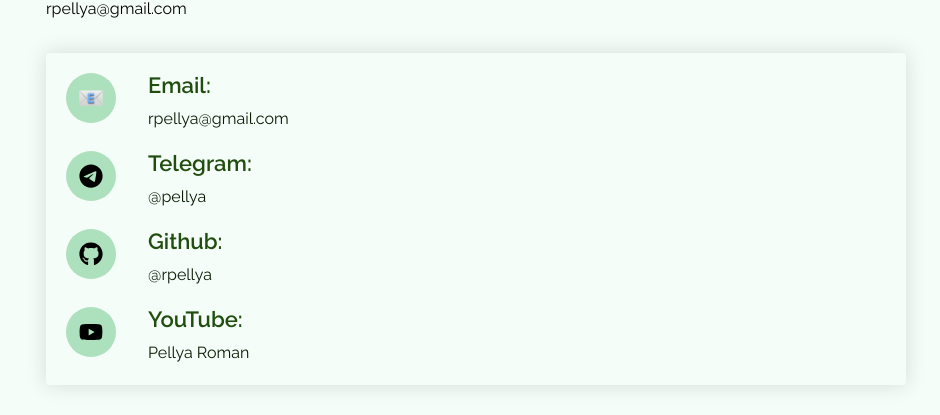
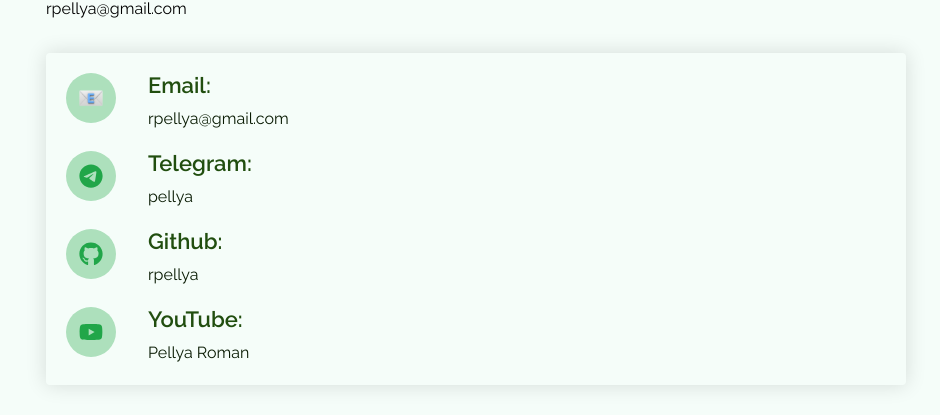
Before and after one commit to rpellya/portfolio, a React (Vite) app: page / in a window 1280 px wide. Shown: the part 2175-2590 px from the top of the page, without its empty margins (314-1254 px from the left). Built offline with nearby package versions, Linux system fonts and the light colour scheme.

Commit message:
Fix contactItem component and for AppLink

```diff
--- a/src/components/Contact/Contact.tsx
+++ b/src/components/Contact/Contact.tsx
@@ -17,6 +17,7 @@ export const Contact: React.FC = () => {
                             icon={i.icon}
                             title={i.label}
                             value={i.value}
+                            link={i.link}
                         />
                     ))}
                 </div>
--- a/src/components/Contact/ContactItemCard/ContactItemCard.module.scss
+++ b/src/components/Contact/ContactItemCard/ContactItemCard.module.scss
@@ -3,7 +3,15 @@
     column-gap: 32px;
 
 
+}
+
+.link {
+    display: flex;
+    column-gap: 32px;
+
     &:hover {
+        opacity: 1;
+
         .iconContainer {
             background-color: var(--primary-color);
         }
--- a/src/components/Contact/ContactItemCard/ContactItemCard.tsx
+++ b/src/components/Contact/ContactItemCard/ContactItemCard.tsx
@@ -1,23 +1,28 @@
+import { AppLink } from 'shared/ui/AppLink/AppLink';
 import cls from './ContactItemCard.module.scss';
 
 interface ContactItemCardProps {
     title: string;
     value: string;
+    link?: string;
     icon: React.ReactNode;
 }
 
 export const ContactItemCard: React.FC<ContactItemCardProps> = ({
     title,
     value,
+    link,
     icon,
 }) => {
     return (
         <div className={cls.ContactItemCard}>
-            <div className={cls.iconContainer}>{icon}</div>
-            <div className={cls.infoContainer}>
-                <h4 className={cls.title}>{title}:</h4>
-                <span className={cls.value}>{value}</span>
-            </div>
+            <AppLink to={link} className={cls.link} target={link && '_blank'}>
+                <div className={cls.iconContainer}>{icon}</div>
+                <div className={cls.infoContainer}>
+                    <h4 className={cls.title}>{title}:</h4>
+                    <span className={cls.value}>{value}</span>
+                </div>
+            </AppLink>
         </div>
     );
 };
--- a/src/components/Contact/mock/contacts.tsx
+++ b/src/components/Contact/mock/contacts.tsx
@@ -8,6 +8,7 @@ interface Contact {
     label: string;
     value: string;
     icon: ReactNode;
+    link?: string;
 }
 export const contacts: Contact[] = [
     {
@@ -17,17 +18,20 @@ export const contacts: Contact[] = [
     },
     {
         label: 'Telegram',
-        value: '@pellya',
+        value: 'pellya',
         icon: <TelegramIcon />,
+        link: 'https://t.me/pellya',
     },
     {
         label: 'Github',
-        value: '@rpellya',
+        value: 'rpellya',
         icon: <GithubIcon />,
+        link: 'https://github.com/rpellya',
     },
     {
         label: 'YouTube',
         value: 'Pellya Roman',
         icon: <YoutubeIcon />,
+        link: 'https://www.youtube.com/@pellyait',
     },
 ];
--- a/src/components/Sidebar/Sidebar.tsx
+++ b/src/components/Sidebar/Sidebar.tsx
@@ -75,7 +75,7 @@ export const Sidebar = () => {
                         <AppLink
                             className={cls.appLink}
                             theme="secondary"
-                            href="https://github.com/rpellya"
+                            to="https://github.com/rpellya"
                             target="_blank"
                         >
                             <GithubIcon />
@@ -83,7 +83,7 @@ export const Sidebar = () => {
                         <AppLink
                             className={cls.appLink}
                             theme="secondary"
-                            href="https://t.me/rpellya"
+                            to="https://t.me/pellya"
                             target="_blank"
                         >
                             <TelegramIcon />
@@ -91,7 +91,7 @@ export const Sidebar = () => {
                         <AppLink
                             className={cls.appLink}
                             theme="secondary"
-                            href="https://www.youtube.com/@pellyait"
+                            to="https://www.youtube.com/@pellyait"
                             target="_blank"
                         >
                             <YoutubeIcon />
@@ -121,7 +121,7 @@ export const Sidebar = () => {
                         <span>Designed by</span>
                         <AppLink
                             className={cls.link}
-                            href="https://github.com/rpellya"
+                            to="https://github.com/rpellya"
                             target="_blank"
                         >
                             Pellya
--- a/src/shared/ui/AppLink/AppLink.tsx
+++ b/src/shared/ui/AppLink/AppLink.tsx
@@ -3,7 +3,9 @@ import { classNames } from 'app/lib/classNames';
 import type { AppLinkTheme } from './types';
 import cls from './AppLink.module.scss';
 
-interface AppLinkProps extends React.AnchorHTMLAttributes<HTMLAnchorElement> {
+interface AppLinkProps
+    extends Omit<React.AnchorHTMLAttributes<HTMLAnchorElement>, 'href'> {
+    to?: string;
     className?: string;
     theme?: AppLinkTheme;
 }
@@ -12,16 +14,17 @@ interface AppLinkProps extends React.AnchorHTMLAttributes<HTMLAnchorElement> {
  */
 export const AppLink = memo(
     ({
-        href,
+        to,
         className,
         theme = 'primary',
+
         children,
         ...props
     }: AppLinkProps) => {
         return (
             <a
                 {...props}
-                href={href}
+                href={to}
                 className={classNames(cls.AppLink, {}, [className, cls[theme]])}
             >
                 {children}
```
